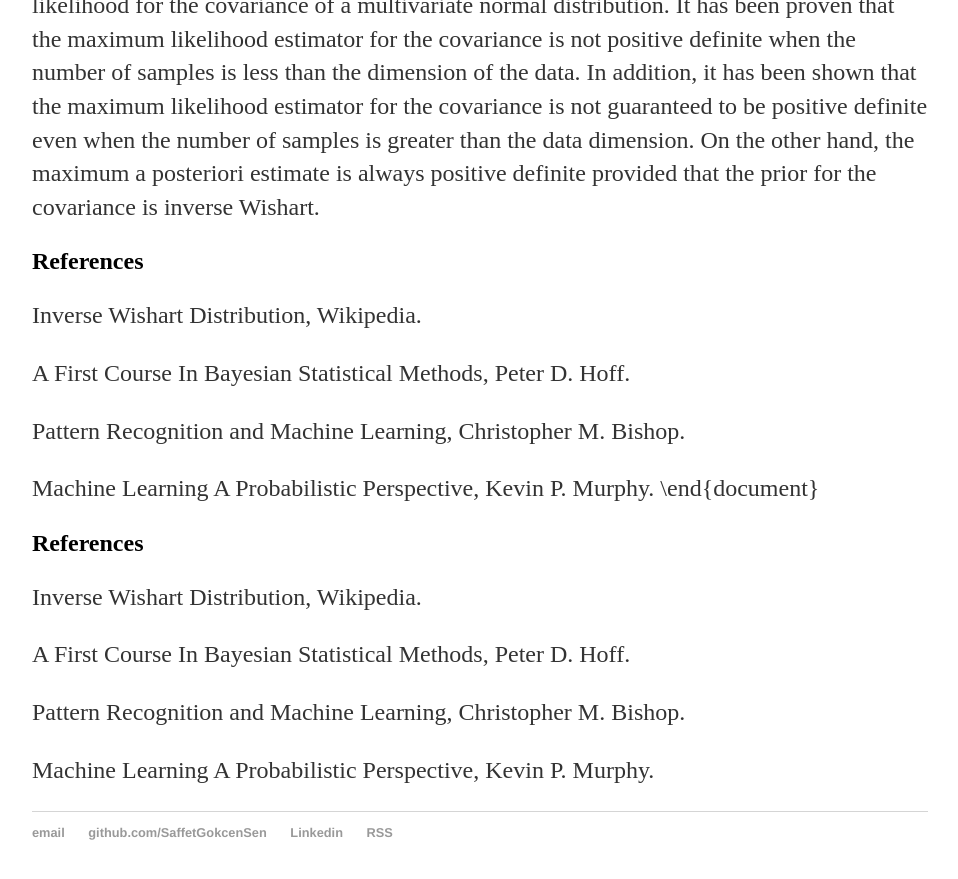
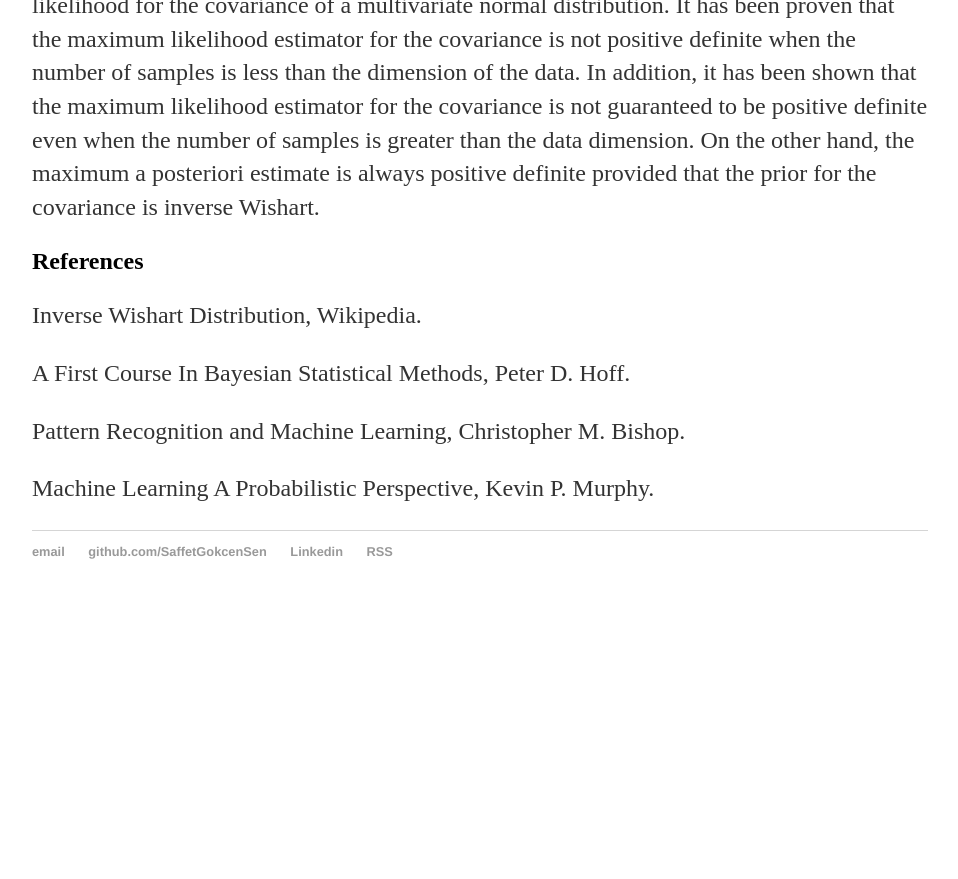
Before and after one commit to SaffetGokcenSen/saffetgokcensen.github.io, a Jekyll site: the page built from _posts/2020-11-05-the-posterior-for-the-covariance-of-a-multivariate-normal-distribution-with-inverse-wishart-prior-and-known-mean.md, in a window 1280 px wide and 900 px high, scrolled down 5940 px. Shown: the top 879 px of the window, without its empty margins (160-1118 px from the left). Built offline with Jekyll 4.4.1, drawn with Linux system fonts in a browser that asks for light colours; after the commit the page ends 6559 px from its top, so only the background shows below that.

Commit message:
removed extra references

```diff
--- a/_posts/2020-11-05-the-posterior-for-the-covariance-of-a-multivariate-normal-distribution-with-inverse-wishart-prior-and-known-mean.md
+++ b/_posts/2020-11-05-the-posterior-for-the-covariance-of-a-multivariate-normal-distribution-with-inverse-wishart-prior-and-known-mean.md
@@ -143,12 +143,3 @@ A First Course In Bayesian Statistical Methods, Peter D. Hoff.
 Pattern Recognition and Machine Learning, Christopher M. Bishop.
 
 Machine Learning A Probabilistic Perspective, Kevin P. Murphy.
-\end{document}
-## References
-Inverse Wishart Distribution, Wikipedia.
-
-A First Course In Bayesian Statistical Methods, Peter D. Hoff.
-
-Pattern Recognition and Machine Learning, Christopher M. Bishop.
-
-Machine Learning A Probabilistic Perspective, Kevin P. Murphy.
```
